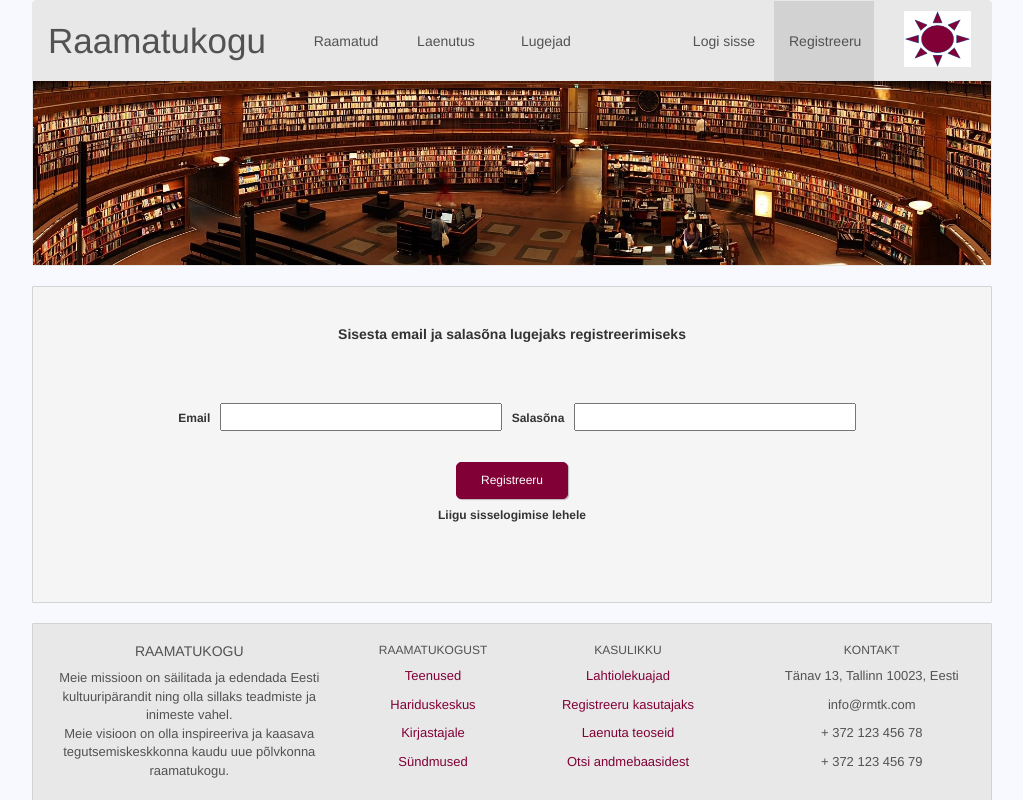
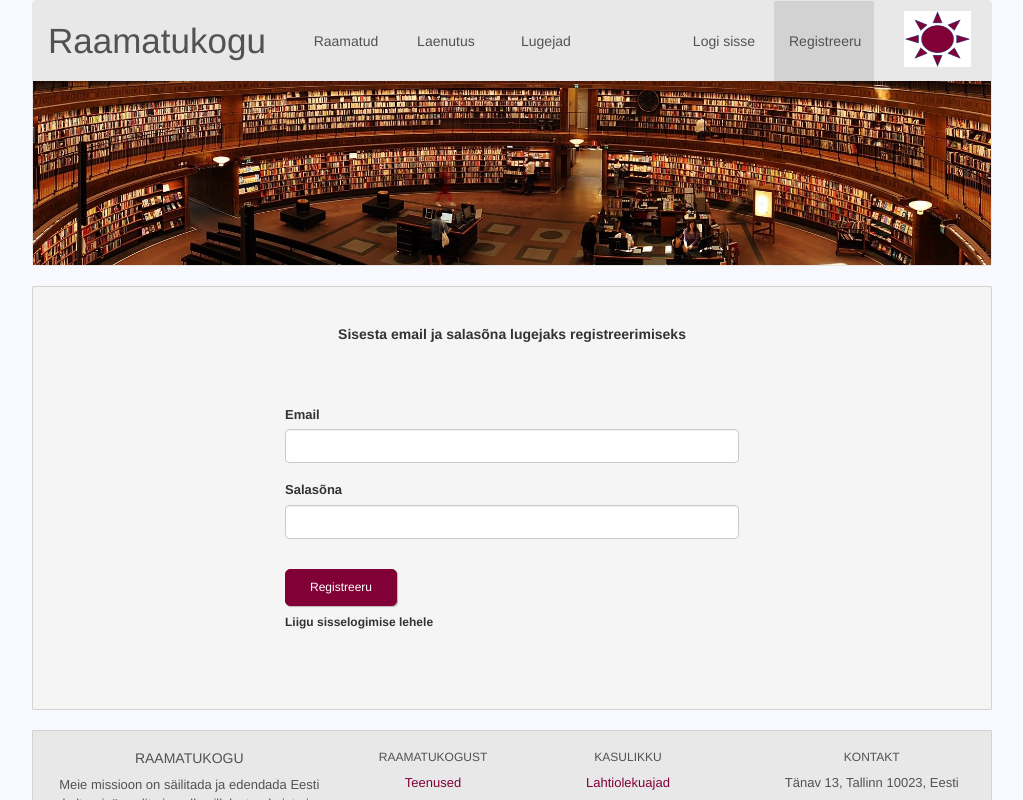
Before and after one commit to kvalge/bibliotheca-angular, an Angular app: page /register in a window 1280 px wide. Shown: the top 800 px of the page, without its empty margins (128-1151 px from the left). Built offline with nearby package versions, Linux system fonts and the light colour scheme.

Commit message:
Updated register page.

```diff
--- a/src/app/login/login.component.html
+++ b/src/app/login/login.component.html
@@ -7,6 +7,6 @@
       <label for="password">Salasõna</label>
       <input type="password" id="password" name="password">
     </div>
-    <button (click)="onLogin()">Sisene</button>
+    <button type="submit" (click)="onLogin()">Sisene</button>
   </div>
 </section>
--- a/src/app/register/register.component.css
+++ b/src/app/register/register.component.css
@@ -7,25 +7,13 @@ h5 {
 
 h6 {
   margin-bottom: 70px;
-  text-align: center;
   font-weight: bold;
 }
 
-.input-base {
-  margin-top: 30px;
-  text-align: center;
-}
-
 label {
-  margin-right: 10px;
-  margin-left: 10px;
-  font-size: 12px;
-}
-
-input {
-  width: 30%;
+  font-size: 13px;
 }
 
 button {
-  margin-top: 30px;
+  margin-top: 15px;
 }
--- a/src/app/register/register.component.html
+++ b/src/app/register/register.component.html
@@ -1,13 +1,19 @@
 <section>
-  <div class="input-base">
-    <h5>Sisesta email ja salasõna lugejaks registreerimiseks</h5>
-    <div>
-      <label for="email">Email</label>
-      <input type="email" id="email" name="email">
-      <label for="password">Salasõna</label>
-      <input type="password" id="password" name="password">
+  <div class=row>
+    <div class="col-xs-12 col-md-6 col-md-offset-3">
+      <form #authForm="ngForm" (ngSubmit)="onRegister(authForm)">
+        <h5>Sisesta email ja salasõna lugejaks registreerimiseks</h5>
+        <div class="form-group">
+          <label for="email">Email</label>
+          <input type="email" id="email" class="form-control" ngModel name="email" required email>
+        </div>
+        <div class="form-group">
+          <label for="password">Salasõna</label>
+          <input type="password" id="password" class="form-control" ngModel name="password" required minlength="6">
+        </div>
+        <button type="submit" [disabled]="!authForm.valid">Registreeru</button>
+        <h6>Liigu sisselogimise lehele</h6>
+      </form>
     </div>
-    <button (click)="onRegister()">Registreeru</button>
-    <h6>Liigu sisselogimise lehele</h6>
   </div>
 </section>
--- a/src/app/register/register.component.ts
+++ b/src/app/register/register.component.ts
@@ -1,5 +1,6 @@
-import { Component, OnInit } from '@angular/core';
+import {Component, OnInit} from '@angular/core';
 import {Router} from "@angular/router";
+import {NgForm} from "@angular/forms";
 
 @Component({
   selector: 'app-register',
@@ -8,13 +9,14 @@ import {Router} from "@angular/router";
 })
 export class RegisterComponent implements OnInit {
 
-  constructor(private router: Router) { }
+  constructor(private router: Router) {
+  }
 
   ngOnInit(): void {
   }
 
-  onRegister(){
+  onRegister(form: NgForm) {
     this.router.navigate(['login']);
+    form.reset();
   }
-
 }
```
